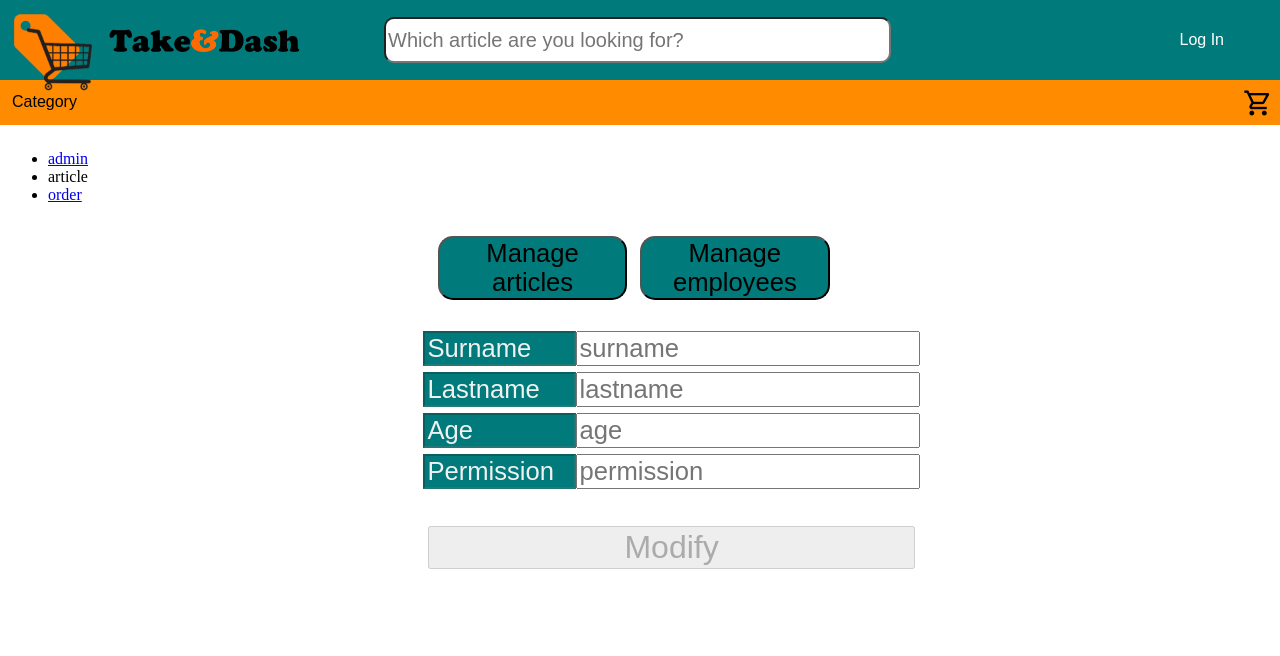
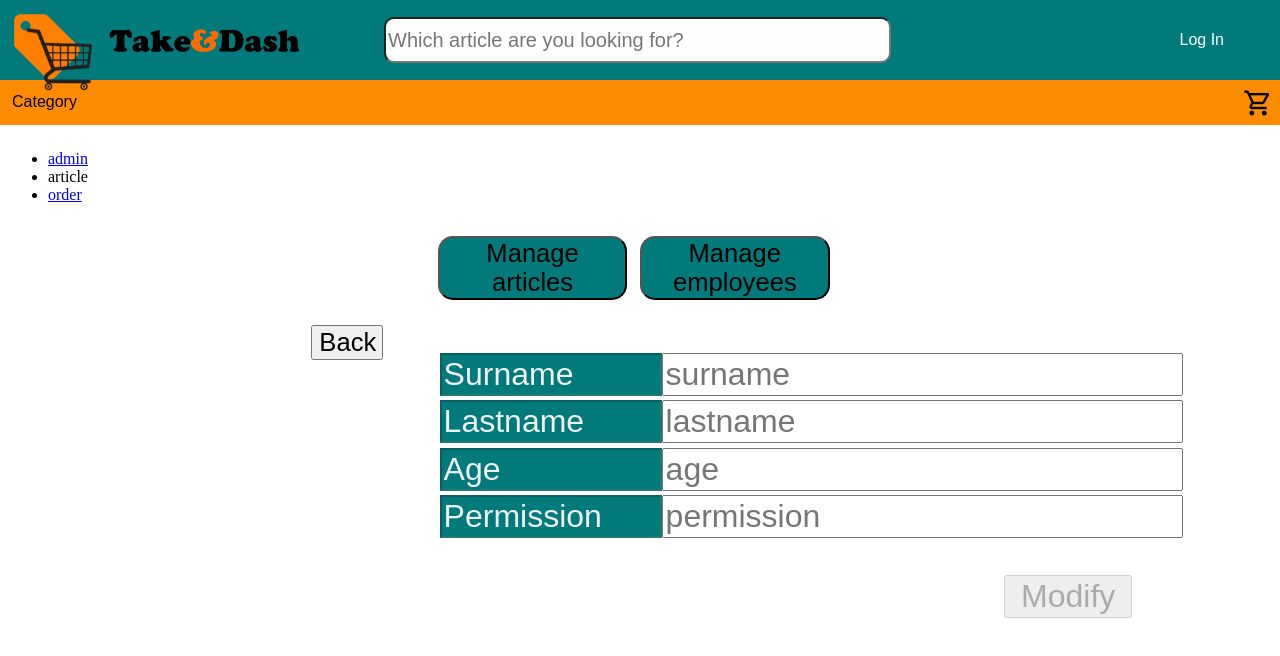
Before and after one commit to Gywed/WebSiteFrontAngular, an Angular app: page /admin/employeeUpdate in a window 1280 px wide. Shown: the top 656 px of the page. Built offline with nearby package versions, Linux system fonts and the light colour scheme; no server answers.

Commit message:
Visual improvement of the employee update as admin

```diff
--- a/src/app/admin-hub/admin-update-employee/admin-update-employee.component.css
+++ b/src/app/admin-hub/admin-update-employee/admin-update-employee.component.css
@@ -1,26 +1,42 @@
 .form
 {
   text-align: center;
+  float: left;
+  margin-top: 2%;
 }
 .fieldsHeader
 {
-  font-size: 80%;
-  width: 12%;
+  font-size: 100%;
+  width: 25%;
   margin-top: 0.5%;
   background-color: #007a7a;
   color: #f1f1f1;
 }
 .fields
 {
-  font-size: 80%;
-  width: 28%;
+  font-size: 100%;
+  width: 60%;
+  margin-top: 0.5%;
+}
+.list
+{
+  font-size: 100%;
+  width: 80.5%;
   margin-top: 0.5%;
 }
 .btn
 {
+  margin-left: 60%;
   text-align: center;
   font-size: 100%;
-  width: 40.5%;
+  width: 15%;
+}
+.btnBackToList
+{
+  float: left;
+  margin-left: 20%;
+  font-size: 80%;
+  width: 6%;
 }
 .warning
 {
--- a/src/app/admin-hub/admin-update-employee/admin-update-employee.component.html
+++ b/src/app/admin-hub/admin-update-employee/admin-update-employee.component.html
@@ -1,3 +1,5 @@
+<input type="submit" value="Back" class="btnBackToList" routerLink="../employeeList">
+
 <form [formGroup]="form" (ngSubmit)="emitUpdate()" class="form">
   <div>
     <input type="text" class="fieldsHeader" value="Surname" readonly [disabled]="true">
```
